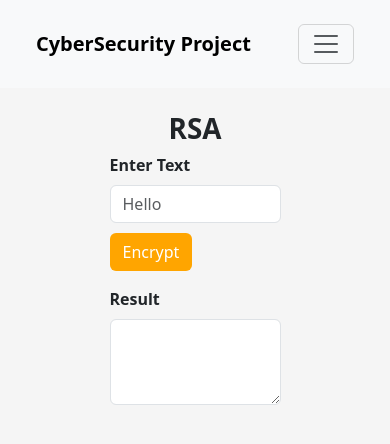
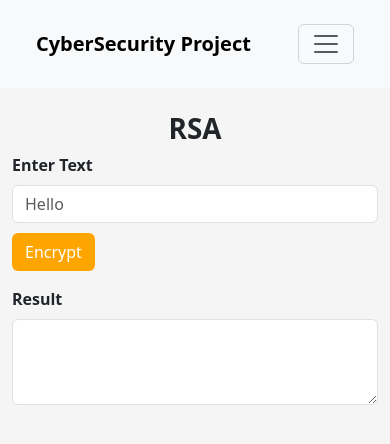
Before and after one commit to OmarKadryDhb/Encryption, a React (Create React App) app: page /Encryption/RSA in a window 390 px wide. Shown: the top 444 px of the page. Built offline with nearby package versions, Linux system fonts and the light colour scheme.

Commit message:
Fix width

```diff
--- a/src/App.jsx
+++ b/src/App.jsx
@@ -26,7 +26,8 @@ const myRouter = createBrowserRouter([
     <RSA/>
   }
   ]}
-])
+]
+)
 function App() {
 
   let queryClient = new QueryClient();
--- a/src/Components/CBC/CBC.css
+++ b/src/Components/CBC/CBC.css
@@ -0,0 +1,5 @@
+@media (max-width: 750px) {
+    .container{
+        width: 100% !important;
+    }
+}
--- a/src/Components/CBC/CBC.jsx
+++ b/src/Components/CBC/CBC.jsx
@@ -1,9 +1,9 @@
 import React from 'react'
-
+import "./CBC.css"
 export default function CBC() {
 
 return <>
-    <div className="container w-50 pt-4">
+    <div className="container pt-4">
         <h1 class="fw-bold text-center">CBC</h1>
         <div class="form-group mb-3">
             <label for="exampleFormControlInput1" class="form-label fw-bold">Enter Text</label>
--- a/src/Components/RSA/RSA.css
+++ b/src/Components/RSA/RSA.css
@@ -6,3 +6,8 @@
     margin-top: 10px;
     color: white !important;
 }
+@media (max-width: 750px) {
+    .container{
+        width: 100% !important;
+    }
+}
--- a/src/Components/RSA/RSA.jsx
+++ b/src/Components/RSA/RSA.jsx
@@ -1,8 +1,17 @@
 import React from 'react'
 import "./RSA.css"
 export default function RSA() {
+  const P = 3
+  const Q = 7
+
+  const N = P * Q
+
+  const eluer = (P - 1) * (Q - 1)
+
+
+
   return <>
-    <div className="container w-50 pt-4">
+    <div className="container  pt-4">
       <h1 class="fw-bold text-center">RSA</h1>
       <div class="form-group mb-3">
         <label for="exampleFormControlInput1" class="form-label fw-bold">Enter Text</label>
--- a/src/Components/SHA1/SHA1.css
+++ b/src/Components/SHA1/SHA1.css
@@ -0,0 +1,5 @@
+@media (max-width: 750px) {
+    .container{
+        width: 100% !important;
+    }
+}
--- a/src/Components/SHA1/SHA1.jsx
+++ b/src/Components/SHA1/SHA1.jsx
@@ -1,5 +1,5 @@
 import React, { useState } from 'react'
-
+import "./SHA1.css"
 export default function SHA1() {
     const [text , setText] = useState('');
     const [result , setResult] = useState('');
@@ -86,7 +86,7 @@ export default function SHA1() {
 
 
 return <>
-    <div className="container w-50 pt-4">
+    <div className="container pt-4">
         <h1 class="fw-bold text-center">SHA-1</h1>
         <div class="form-group mb-3">
             <label for="exampleFormControlInput1" class="form-label fw-bold">Enter Text</label>
```
